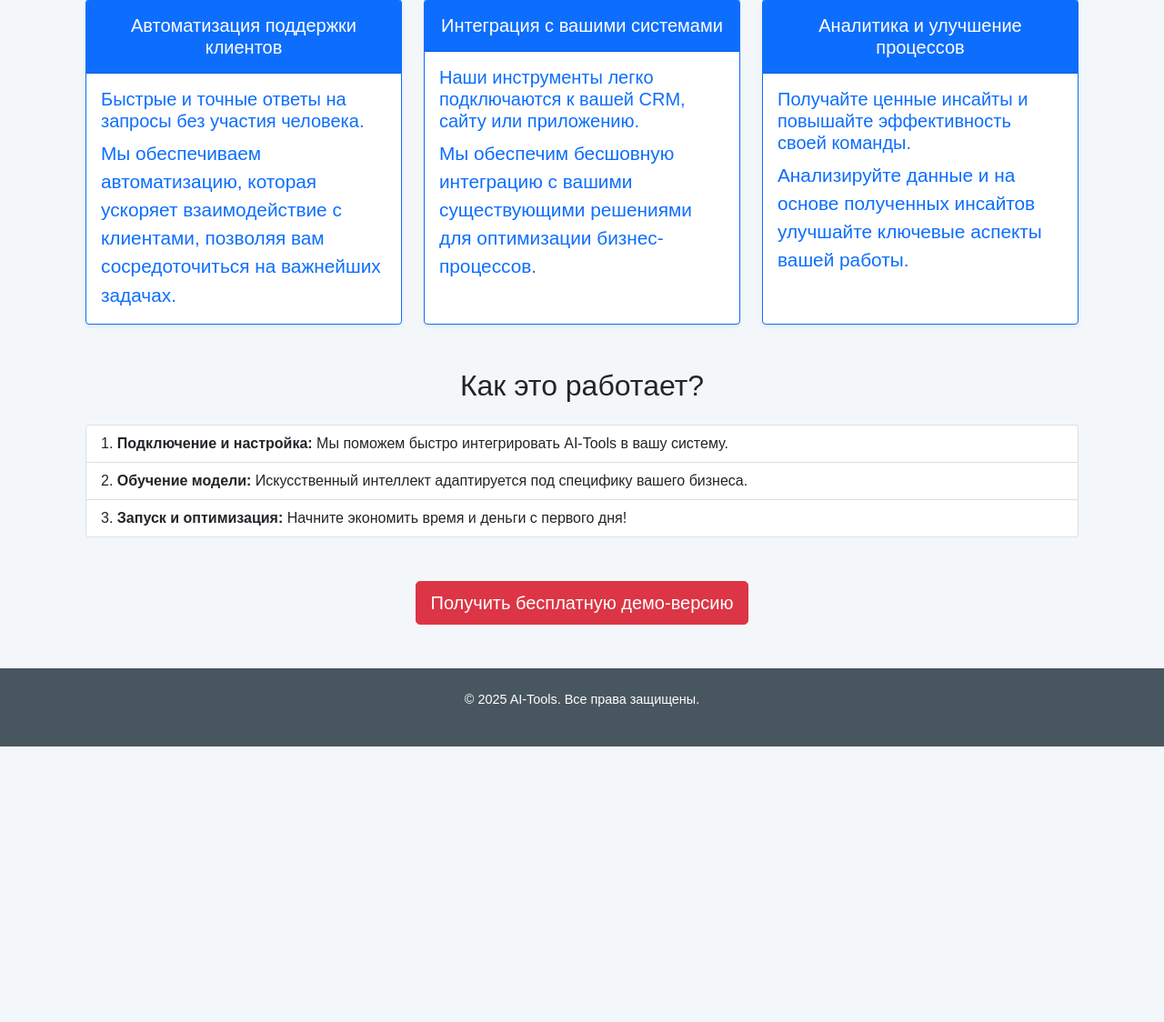
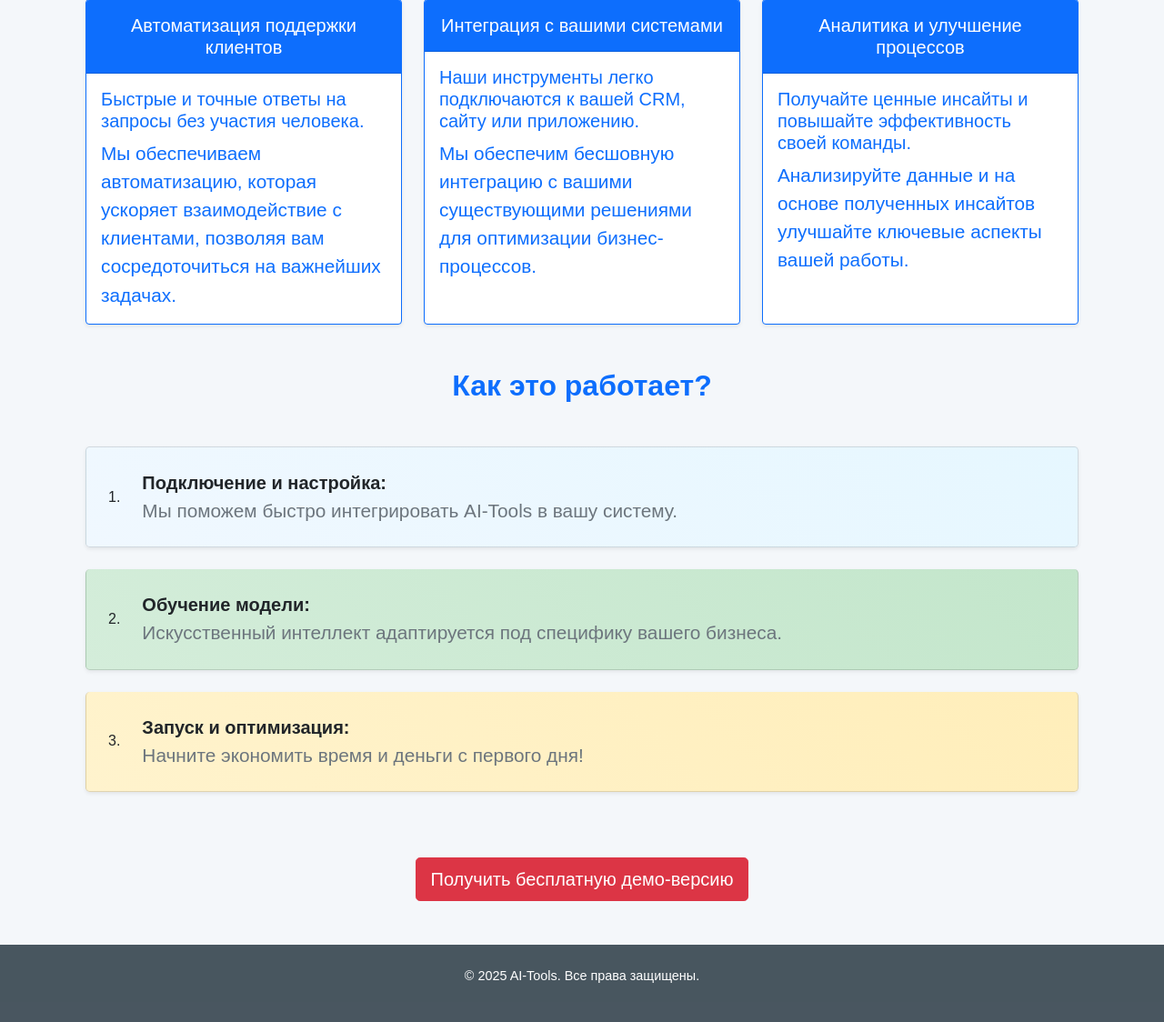
Before and after one commit to Narek12345/AI-Tools, a Django app: page / in a window 1280 px wide. Shown: the part 1185-2309 px from the top of the page at 91% size. Before the commit the page ends 2006 px from the top, so only its background shows below. Run offline with Django 5.2, Linux system fonts and the light colour scheme.

Commit message:
Improved the appearance of home.html.

```diff
--- a/core/templates/core/home.html
+++ b/core/templates/core/home.html
@@ -96,16 +96,28 @@
 </div>
 
 <div class="container my-5">
-		<h2 class="text-center mb-4">Как это работает?</h2>
+  <h2 class="text-center mb-5 fw-bold text-primary">Как это работает?</h2>
   <ol class="list-group list-group-numbered">
-			<li class="list-group-item">
-				<strong>Подключение и настройка:</strong> Мы поможем быстро интегрировать AI-Tools в вашу систему.
+    <li class="list-group-item d-flex align-items-center rounded-3 shadow-sm mb-4 p-4" style="background: linear-gradient(45deg, #f0f8ff, #e6f7ff);">
+      <i class="bi bi-plug text-info fs-4 me-4"></i>
+      <div>
+        <strong class="fs-5 text-dark">Подключение и настройка:</strong>
+        <p class="mb-0 text-muted">Мы поможем быстро интегрировать AI-Tools в вашу систему.</p>
+      </div>
     </li>
-			<li class="list-group-item">
-				<strong>Обучение модели:</strong> Искусственный интеллект адаптируется под специфику вашего бизнеса.
+    <li class="list-group-item d-flex align-items-center rounded-3 shadow-sm mb-4 p-4" style="background: linear-gradient(45deg, #d4edda, #c3e6cb);">
+      <i class="bi bi-robot text-success fs-4 me-4"></i>
+      <div>
+        <strong class="fs-5 text-dark">Обучение модели:</strong>
+        <p class="mb-0 text-muted">Искусственный интеллект адаптируется под специфику вашего бизнеса.</p>
+      </div>
     </li>
-			<li class="list-group-item">
-				<strong>Запуск и оптимизация:</strong> Начните экономить время и деньги с первого дня!
+    <li class="list-group-item d-flex align-items-center rounded-3 shadow-sm mb-4 p-4" style="background: linear-gradient(45deg, #fff3cd, #ffeeba);">
+      <i class="bi bi-rocket text-warning fs-4 me-4"></i>
+      <div>
+        <strong class="fs-5 text-dark">Запуск и оптимизация:</strong>
+        <p class="mb-0 text-muted">Начните экономить время и деньги с первого дня!</p>
+      </div>
     </li>
   </ol>
 </div>
```
Lines whose indentation alone changed are shown as unchanged.
